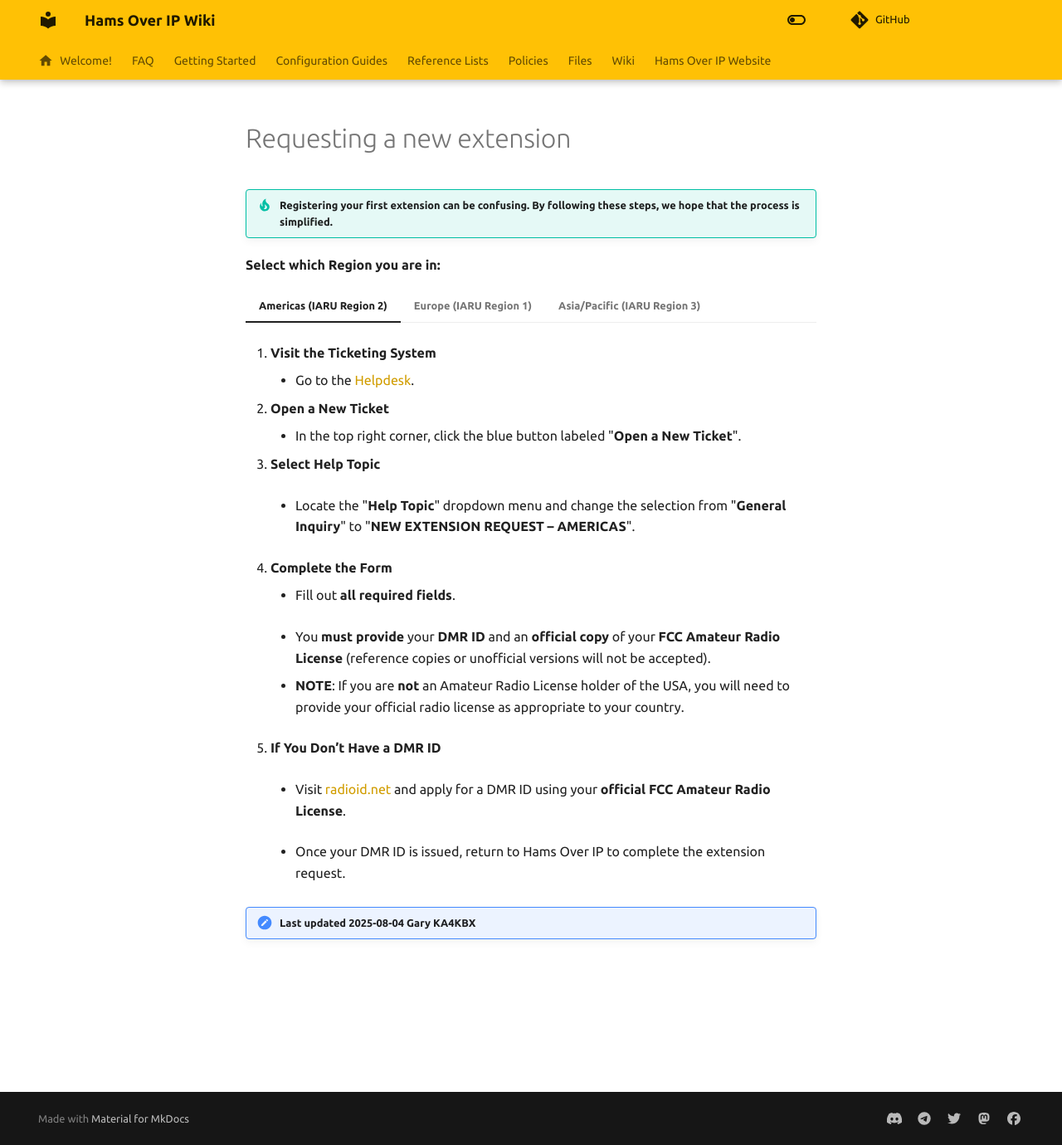
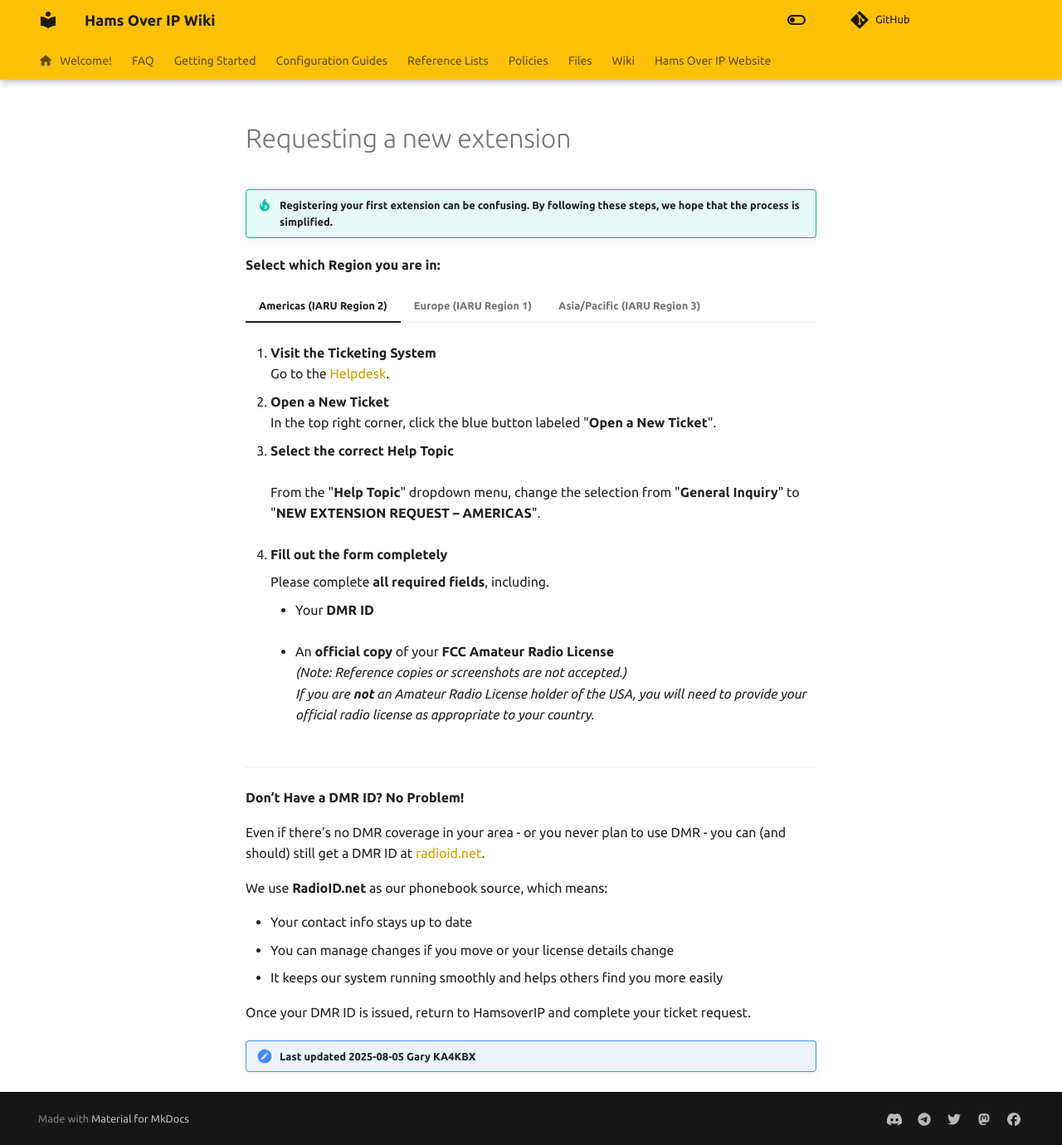
Before and after one commit to hamsoverip/wiki, an MkDocs documentation site: the page built from docs/guides/user/request-extension.md, in a window 1280 px wide and 1380 px high. Shown: the whole window at 83% size. Built offline with MkDocs 1.6.1 and Material for MkDocs 9.7.7, drawn with Linux system fonts in a browser that asks for light colours; comment, search, counter and statistics services are not loaded.

Commit message:
Update: wording changes to Request an Extension

```diff
--- a/docs/guides/user/request-extension.md
+++ b/docs/guides/user/request-extension.md
@@ -15,56 +15,61 @@
 === "Asia/Pacific (IARU Region 3)"
 
 1. **Visit the Ticketing System**
-    - Go to the [Helpdesk](https://helpdesk.hamsoverip.com/osticket/).
+    Go to the [Helpdesk](https://helpdesk.hamsoverip.com/osticket/).
 
 2. **Open a New Ticket**
-    - In the top right corner, click the blue button labeled "**Open a New Ticket**".
+    In the top right corner, click the blue button labeled "**Open a New Ticket**".
 
-3. **Select Help Topic**
+3. **Select the correct Help Topic**
 
     <div class="tohide">
 
     === "Americas (IARU Region 2)"
-        - Locate the "**Help Topic**" dropdown menu and change the selection from "**General Inquiry**" to "**NEW EXTENSION REQUEST – AMERICAS**".
+        From the "**Help Topic**" dropdown menu, change the selection from "**General Inquiry**" to "**NEW EXTENSION REQUEST – AMERICAS**".
 
     === "Europe (IARU Region 1)"
-        - Locate the "**Help Topic**" dropdown menu and change the selection from "**General Inquiry**" to "**NEW EXTENSION REQUEST – EUROPE**".
+        From the "**Help Topic**" dropdown menu, change the selection from "**General Inquiry**" to "**NEW EXTENSION REQUEST – EUROPE**".
 
     === "Asia/Pacific (IARU Region 3)"
-        - Locate the "**Help Topic**" dropdown menu and change the selection from "**General Inquiry**" to "**NEW EXTENSION REQUEST – ASIA/PAC**".
+        From the "**Help Topic**" dropdown menu, change the selection from "**General Inquiry**" to "**NEW EXTENSION REQUEST – ASIA/PAC**".
 
     </div>
 
-4. **Complete the Form**
+4. **Fill out the form completely**
 
-    - Fill out **all required fields**.
+    Please complete **all required fields**, including.
+
+    - Your **DMR ID**
 
     <div class="tohide">
 
     === "Americas (IARU Region 2)"
-        - You **must provide** your **DMR ID** and an **official copy** of your **FCC Amateur Radio License** (reference copies or unofficial versions will not be accepted).
-        - **NOTE**: If you are **not** an Amateur Radio License holder of the USA, you will need to provide your official radio license as appropriate to your country.
+        - An **official copy** of your **FCC Amateur Radio License**
+          _(Note: Reference copies or screenshots are not accepted.)_
+          _If you are **not** an Amateur Radio License holder of the USA, you will need to provide your official radio license as appropriate to your country._
 
     === "Europe (IARU Region 1)"
-        - You **must** provide your **DMR ID** and an **official copy** of your **Amateur Radio License**.
+        - An **official copy** of your **Amateur Radio License**.
+          _(Note: Reference copies or screenshots are not accepted.)_
 
     === "Asia/Pacific (IARU Region 3)"
-        - You **must** provide your **DMR ID** and an **official copy** of your **Amateur Radio License**.
+        - An **official copy** of your **Amateur Radio License**.
+          _(Note: Reference copies or screenshots are not accepted.)_
 
     </div>
 
-5. **If You Don’t Have a DMR ID**
-    <div class="tohide">
+---
 
-    === "Americas (IARU Region 2)"
-        - Visit [radioid.net](https://radioid.net) and apply for a DMR ID using your **official FCC Amateur Radio License**.
+**Don’t Have a DMR ID? No Problem!**
 
-    === "Europe (IARU Region 1)"
-        - Visit [radioid.net](https://radioid.net) and apply for a DMR ID using your **official Amateur Radio License**.
+Even if there’s no DMR coverage in your area - or you never plan to use DMR - you can (and should) still get a DMR ID at [radioid.net](https://radioid.net).
 
-    === "Asia/Pacific (IARU Region 3)"
-        - Visit [radioid.net](https://radioid.net) and apply for a DMR ID using your **official Amateur Radio License**.
+We use **RadioID.net** as our phonebook source, which means:
 
-    - Once your DMR ID is issued, return to Hams Over IP to complete the extension request.
+- Your contact info stays up to date
+- You can manage changes if you move or your license details change
+- It keeps our system running smoothly and helps others find you more easily
 
-!!! note "Last updated 2025-08-04 Gary KA4KBX"
+Once your DMR ID is issued, return to HamsoverIP and complete your ticket request.
+
+!!! note "Last updated 2025-08-05 Gary KA4KBX"
```
